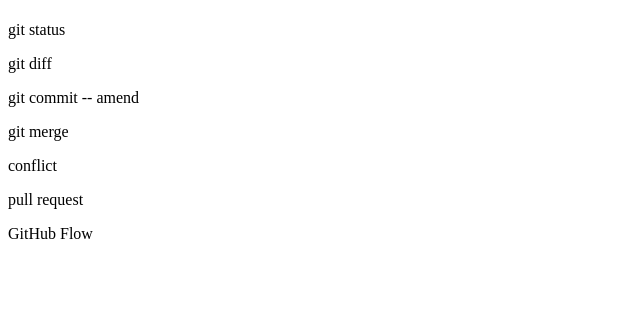
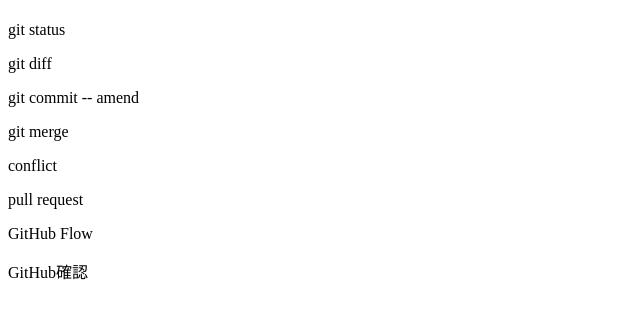
Before and after one commit to TeshimaHazuki/git_tutorial, a plain HTML site: page index.html in a window 1280 px wide. Shown: the part 54-372 px from the top of the page, without its empty margins (0-640 px from the left). Drawn offline with Linux system fonts and the light colour scheme.

Commit message:
練習に変更

```diff
--- a/index.html
+++ b/index.html
@@ -6,3 +6,4 @@
 <p>conflict</p>
 <p>pull request</p>
 <p>GitHub Flow</p>
+<p>GitHub確認</p>
```
